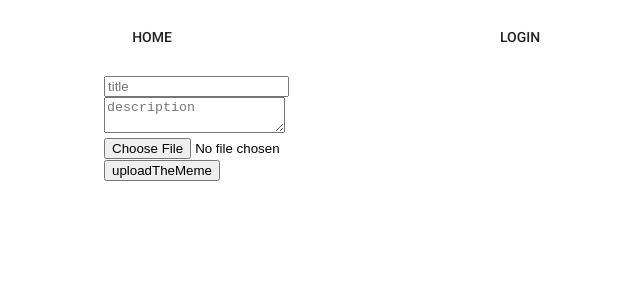
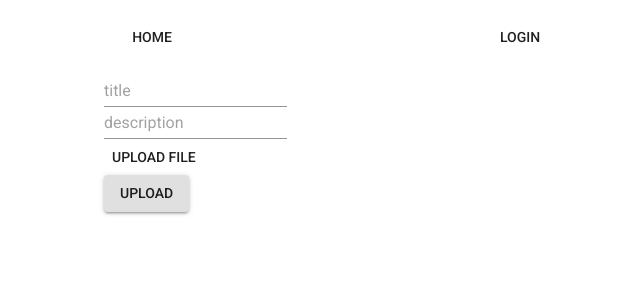
Before and after one commit to bukomp/mjk, a React (Create React App) app in the folder ex1/: page /~edvards/school/mjk/ex1/upload in a window 1280 px wide. Shown: the top 300 px of the page, without its empty margins (168-808 px from the left). Built offline with nearby package versions, Linux system fonts and the light colour scheme; no server answers.

Commit message:
struggle with week 3

```diff
--- a/ex1/src/components/Nav.js
+++ b/ex1/src/components/Nav.js
@@ -17,10 +17,10 @@ const Nav = (props) => {
               <Button variant={"text"} component={Link} to="/profile">Profile</Button>
             </ListItem>
             <ListItem>
-              <Button variant={"text"} component={Link} to="/logout">Logout</Button>
+              <Button variant={"text"} component={Link} to="/upload">Upload</Button>
             </ListItem>
             <ListItem>
-              <Button variant={"text"} component={Link} to="/upload">Upload</Button>
+              <Button variant={"text"} component={Link} to="/logout">Logout</Button>
             </ListItem>
           </React.Fragment>
           }
--- a/ex1/src/views/Uploads.js
+++ b/ex1/src/views/Uploads.js
@@ -1,57 +1,99 @@
 import React, {Component} from 'react';
 import {getAllMedia, uploadFile} from "../util/MediaAPI";
+import {CircularProgress, Input, TextField, Button} from '@material-ui/core';
+
 
 
 class Uploads extends Component {
-  state = {};
+  state = {
+    form:{},
+    isUploaded:false,
+    isSent:false,
+    file:null
+  };
 
 
   handleSubmit = (evt) => {
     evt.preventDefault();
+    this.setState({isSent:true});
     const newForm = new FormData();
-    for (let g in this.state ) {
-      newForm.append(g, this.state[g]);
+    for (let g in this.state.form ) {
+      newForm.append(g, this.state.form[g]);
     }
     uploadFile(localStorage.token, newForm).then(res => {console.log(res);}).catch(error => {console.log(error);});
-    console.log(newForm.entries());
 
-    getAllMedia().then(result => {this.props.setPicArray(result);});
-    setTimeout(()=>{this.props.history.push('/');}, 4000);
+
+    setTimeout(()=>{getAllMedia().then(result => {this.props.setPicArray(result);this.props.history.push('/');});}, 2000);
   };
 
   handleInputChange = (evt) => {
-    //console.log(this.state.fragmentLogin);
+    console.log(this.state);
     console.log(evt.target.name);
     const target = evt.target;
     const value = target.value;
     const name = target.name;
-    //console.log(value, name);
-
+    const tempArr = this.state.form;
+    tempArr[name] = value;
     this.setState(state => ({
-        [name]: value,
+        form: tempArr,
       })
     );
   };
 
   handleFileInput = (evt) => {
     evt.persist();
+    const reader = new FileReader();
     const target = evt.target;
     const file = target.files[0];
-    this.setState(state => ({file: file}));
+    const tempArr = this.state.form;
+    reader.readAsDataURL(file);
+    reader.onloadend = () => {this.setState({file:reader.result})};
+    tempArr.file = file;
+    this.setState({form: tempArr, isUploaded:true});
     console.log(this.state);
   };
 
   render = () => {
     return(
-      <form onSubmit={this.handleSubmit} method="post" encType="multipart/form-data" name="fileUpload" id="fileUpload">
-        <input type="text" name="title" onChange={this.handleInputChange} placeholder="title" />
-        <br/>
-        <textarea name="description" onChange={this.handleInputChange} placeholder="description" />
-        <br/>
-        <input type="file" name="file" onChange={this.handleFileInput} accept="image/*"/>
-        <br/>
-        <input type="submit" value="uploadTheMeme" name="submit"/>
-      </form>
+      <React.Fragment>
+      {!this.state.isSent &&
+        <form onSubmit={this.handleSubmit} method="post" encType="multipart/form-data" name="fileUpload" id="fileUpload">
+          <Input type="text" name="title" onChange={this.handleInputChange} placeholder="title" />
+          <br/>
+          <TextField name="description" onChange={this.handleInputChange} placeholder="description" />
+          <br/>
+
+          <input
+            accept="image/*"
+            style={{ display: 'none' }}
+            id="raised-button-file"
+            multiple
+            type="file"
+            onChange={this.handleFileInput}
+          />
+          <label htmlFor="raised-button-file">
+            <Button variant="text" component="span">
+              Upload file
+            </Button>
+          </label>
+
+
+          <br/>
+          {this.state.isUploaded &&
+            <React.Fragment>
+              <img src={this.state.file} style={{width:"200px"}} alt="img"/>
+              <br/>
+            </React.Fragment>
+          }
+          <Button  type="submit" variant="raised" value="uploadTheMeme" name="submit">Upload</Button>
+        </form>
+      }
+      {this.state.isSent &&
+        <React.Fragment>
+          <CircularProgress/>
+        </React.Fragment>
+      }
+      </React.Fragment>
     );
   }
 }
```
